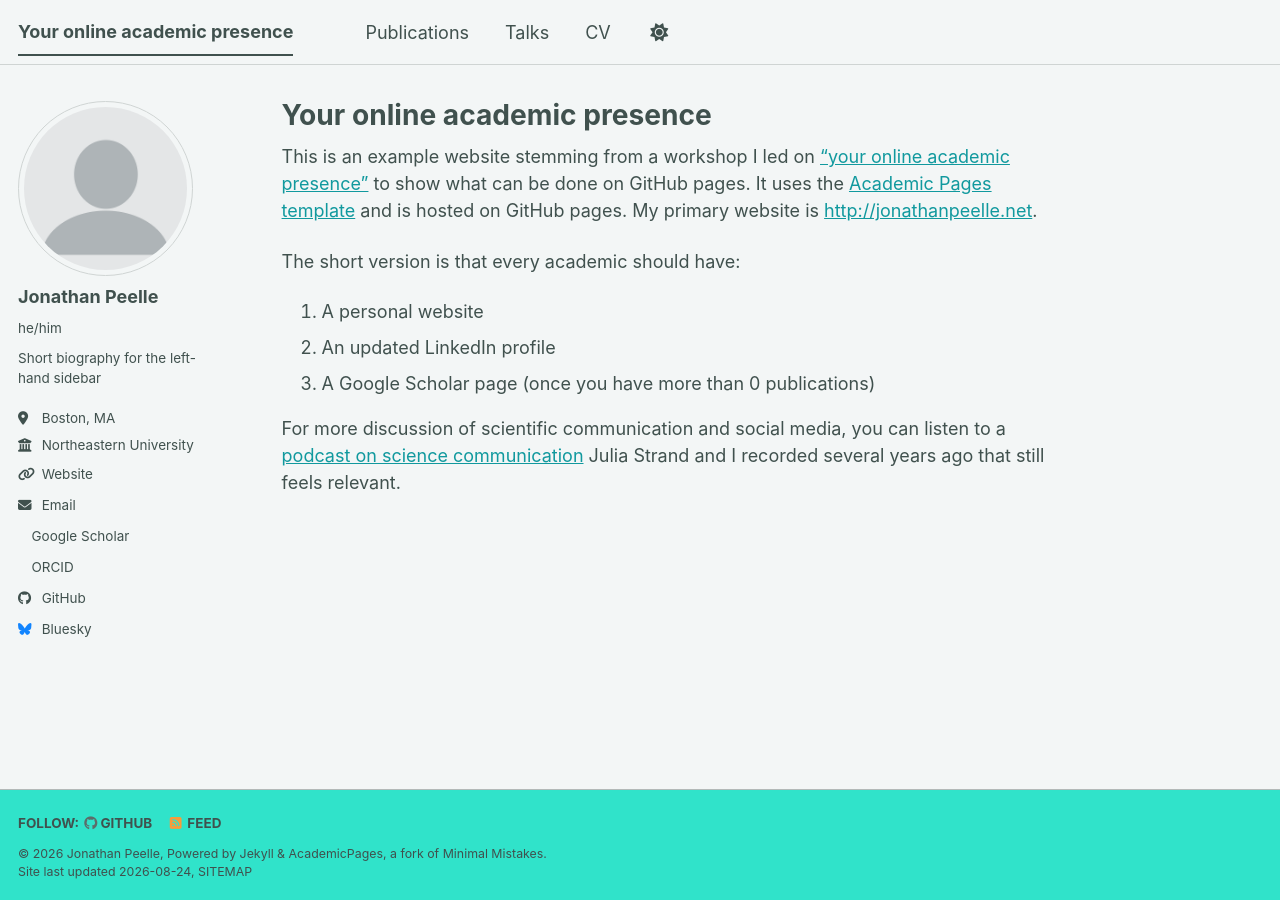
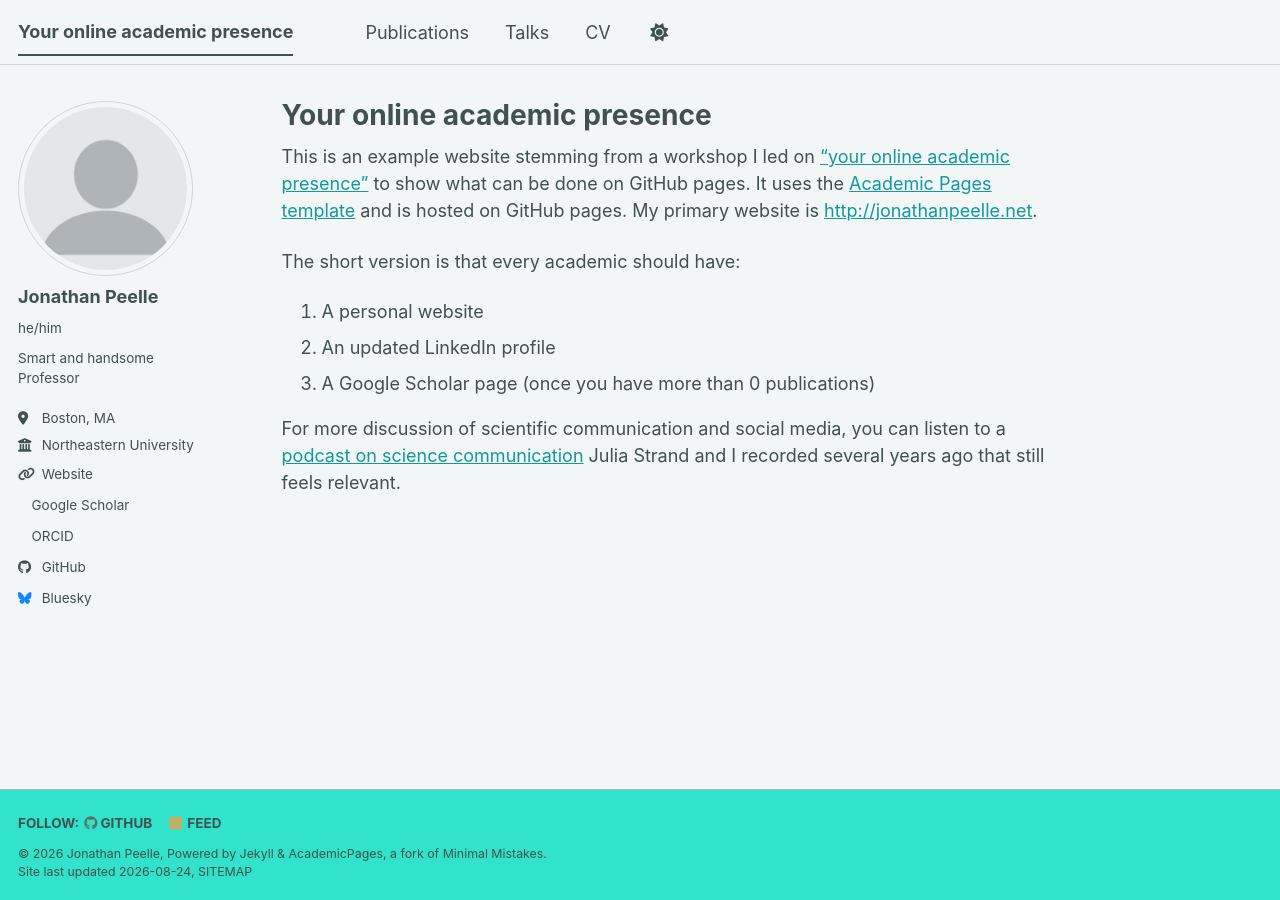
Before and after one commit to jpeelle/jpeelle.github.io, a Jekyll site: the page built from _pages/about.md, in a window 1280 px wide. Built offline with Jekyll 4.4.1, drawn with Linux system fonts in a browser that asks for light colours; a style sheet for code colours, icons or effects is not loaded.

Commit message:
Updated bio

```diff
--- a/_config.yml
+++ b/_config.yml
@@ -26,11 +26,11 @@ author:
   avatar           : "profile.png"
   name             : "Jonathan Peelle"
   pronouns         : "he/him"
-  bio              : "Short biography for the left-hand sidebar"
+  bio              : "Smart and handsome Professor"
   location         : "Boston, MA"
   employer         : "Northeastern University"
   uri              : "http://jonathanpeelle.net"
-  email            : "j.peelle@northeastern.edu"
+  email            : #"j.peelle@northeastern.edu"
 
   # Academic websites
   academia         : # URL
```
